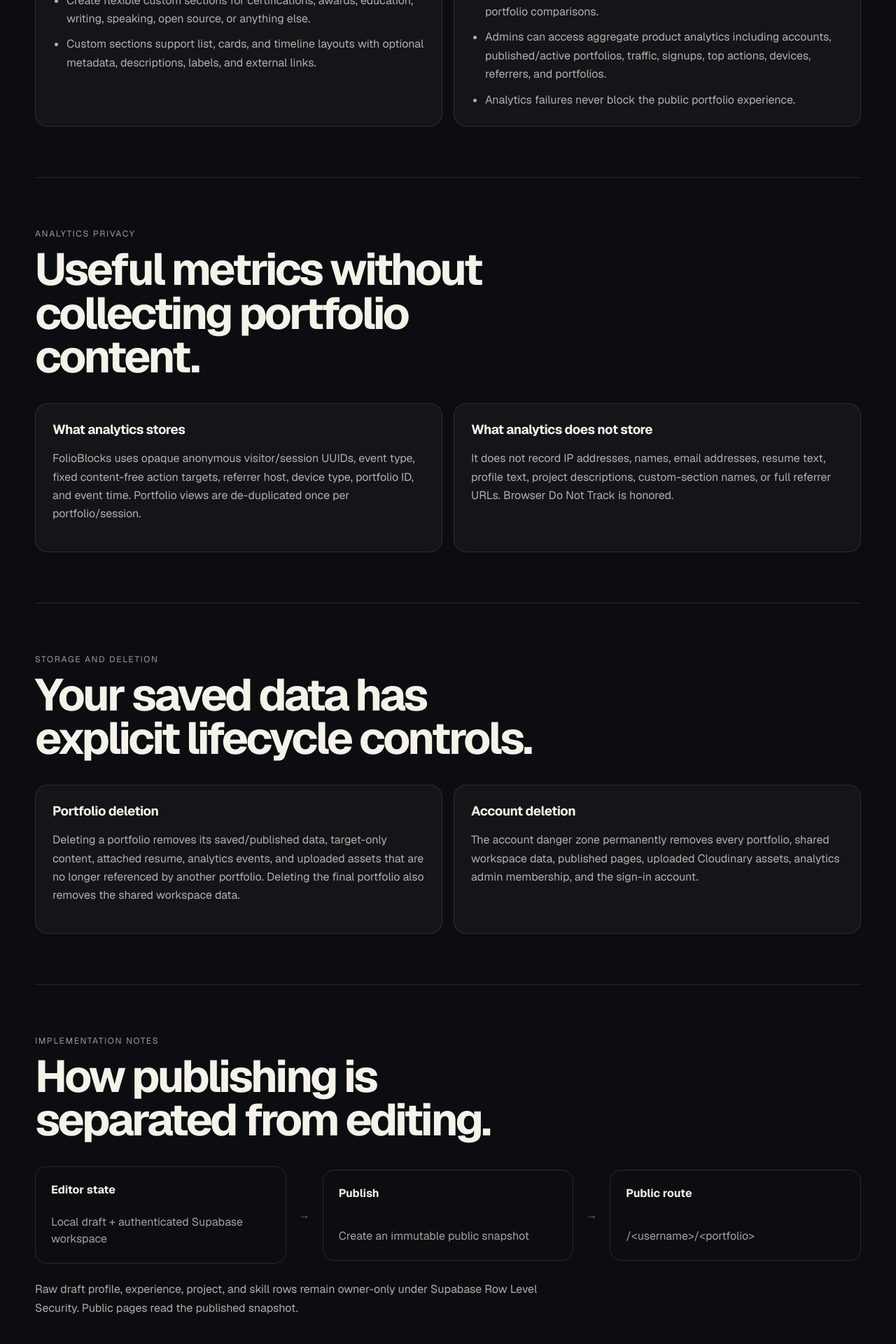
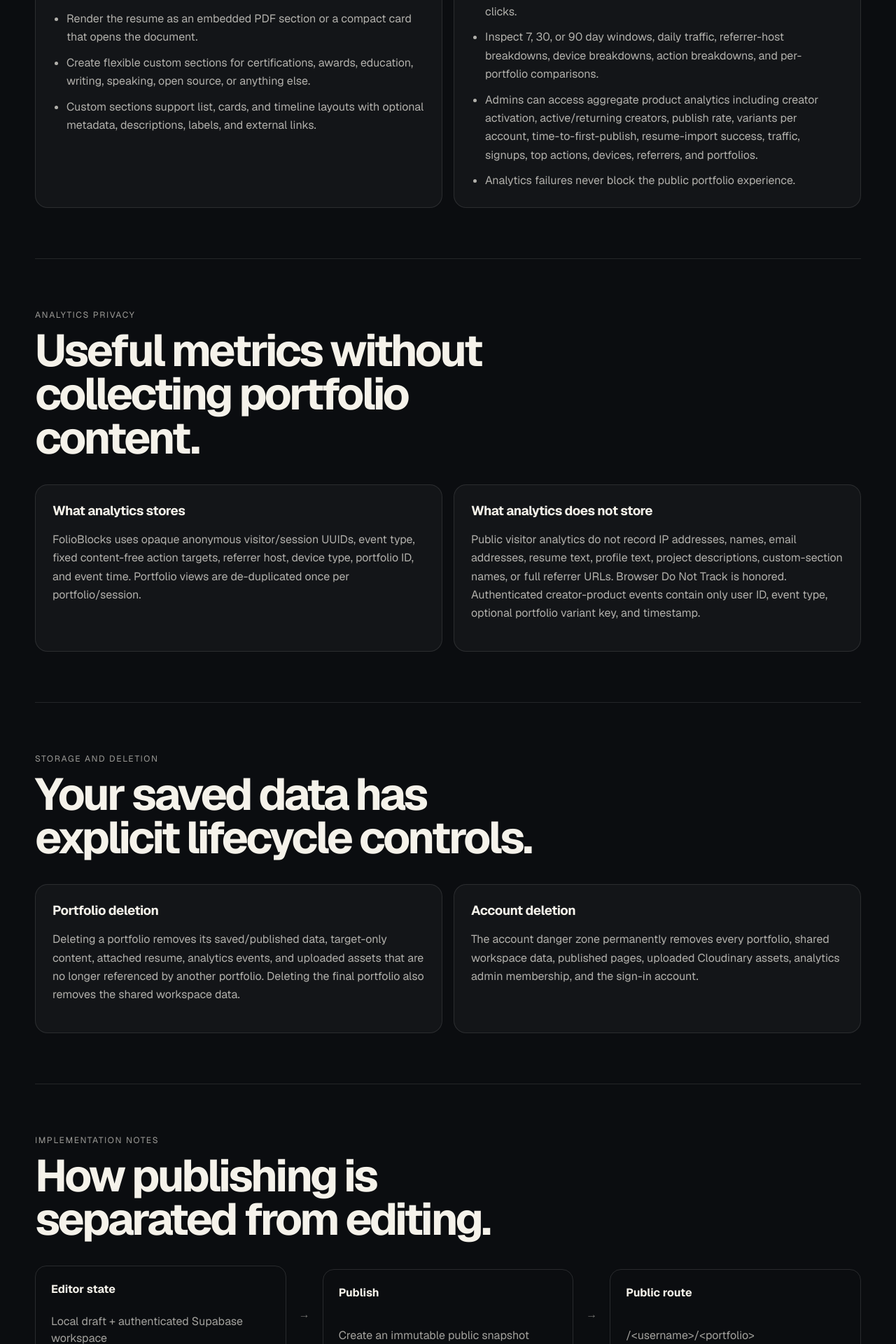
Before and after one commit to srbmaury/Portfolio-Builder, a Next.js app: page /docs in a window 1280 px wide. Shown: the part 2480-4400 px from the top of the page at 70% size. Built offline with nearby package versions, Linux system fonts and the light colour scheme.

Commit message:
docs: explain atomic saves SEO accessibility and creator analytics

```diff
--- a/app/docs/page.tsx
+++ b/app/docs/page.tsx
@@ -43,6 +43,7 @@ const featureGroups = [
       "Add separate GitHub and Live Demo links to projects and skill-logo layouts with text fallbacks.",
       "Set per-portfolio favicon, social share title, share description, and share image.",
       "Publish to clean public URLs in the form /<username>/<portfolio> using immutable published snapshots.",
+      "Published pages include canonical and social metadata, JSON-LD profile data, robots/sitemap discovery, skip navigation, and reduced-motion support.",
     ],
   },
   {
@@ -59,7 +60,7 @@ const featureGroups = [
     items: [
       "See views, unique visitors, engaged visitors, engagement rate, resume opens, contact clicks, project clicks, social clicks, and custom-link clicks.",
       "Inspect 7, 30, or 90 day windows, daily traffic, referrer-host breakdowns, device breakdowns, action breakdowns, and per-portfolio comparisons.",
-      "Admins can access aggregate product analytics including accounts, published/active portfolios, traffic, signups, top actions, devices, referrers, and portfolios.",
+      "Admins can access aggregate product analytics including creator activation, active/returning creators, publish rate, variants per account, time-to-first-publish, resume-import success, traffic, signups, top actions, devices, referrers, and portfolios.",
       "Analytics failures never block the public portfolio experience.",
     ],
   },
@@ -163,9 +164,11 @@ export default function DocsPage() {
           <article className={styles.callout}>
             <h3>What analytics does not store</h3>
             <p>
-              It does not record IP addresses, names, email addresses, resume text,
-              profile text, project descriptions, custom-section names, or full
-              referrer URLs. Browser Do Not Track is honored.
+              Public visitor analytics do not record IP addresses, names, email addresses,
+              resume text, profile text, project descriptions, custom-section names,
+              or full referrer URLs. Browser Do Not Track is honored. Authenticated
+              creator-product events contain only user ID, event type, optional
+              portfolio variant key, and timestamp.
             </p>
           </article>
         </div>
@@ -220,7 +223,9 @@ export default function DocsPage() {
         </div>
         <p className={styles.note}>
           Raw draft profile, experience, project, and skill rows remain owner-only
-          under Supabase Row Level Security. Public pages read the published snapshot.
+          under Supabase Row Level Security. Workspace saves run inside one
+          security-invoker Postgres transaction, while public pages read the
+          published snapshot.
         </p>
       </section>
 
```
